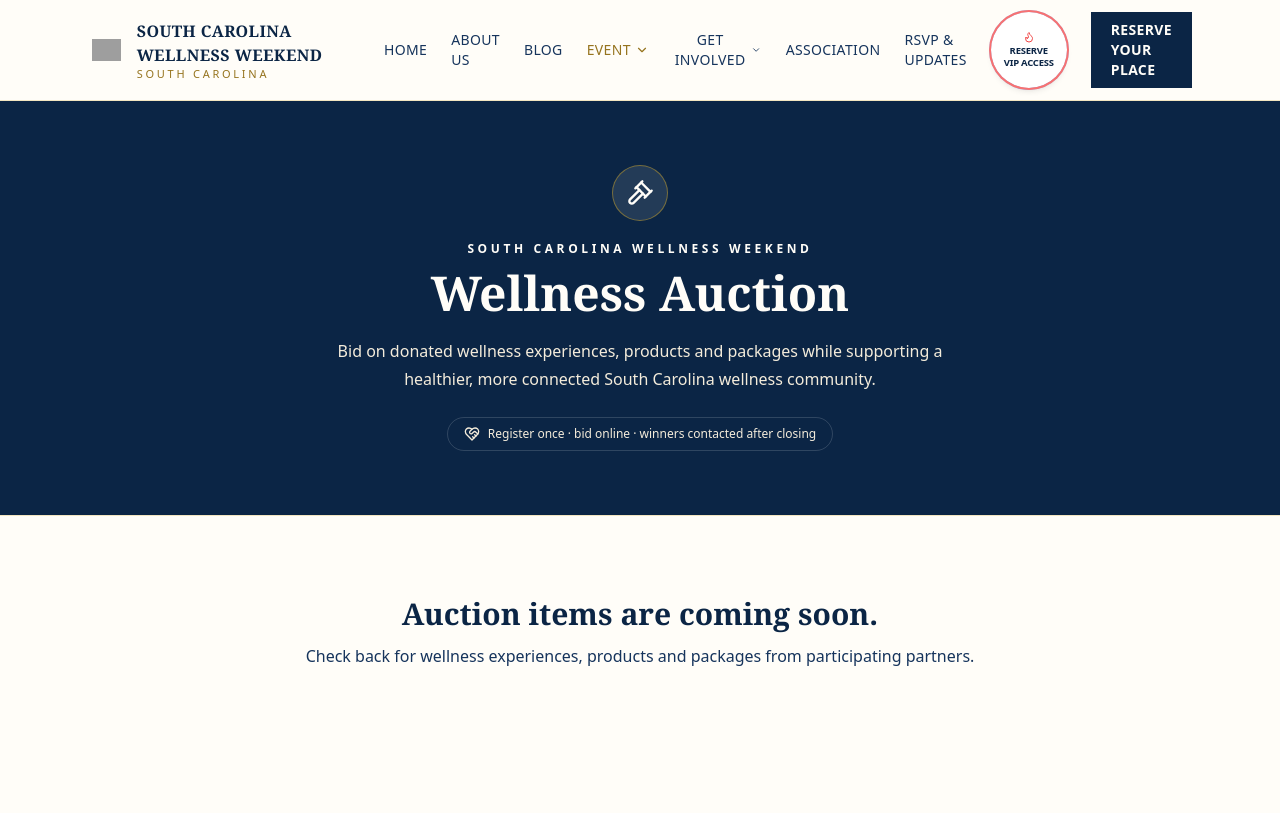
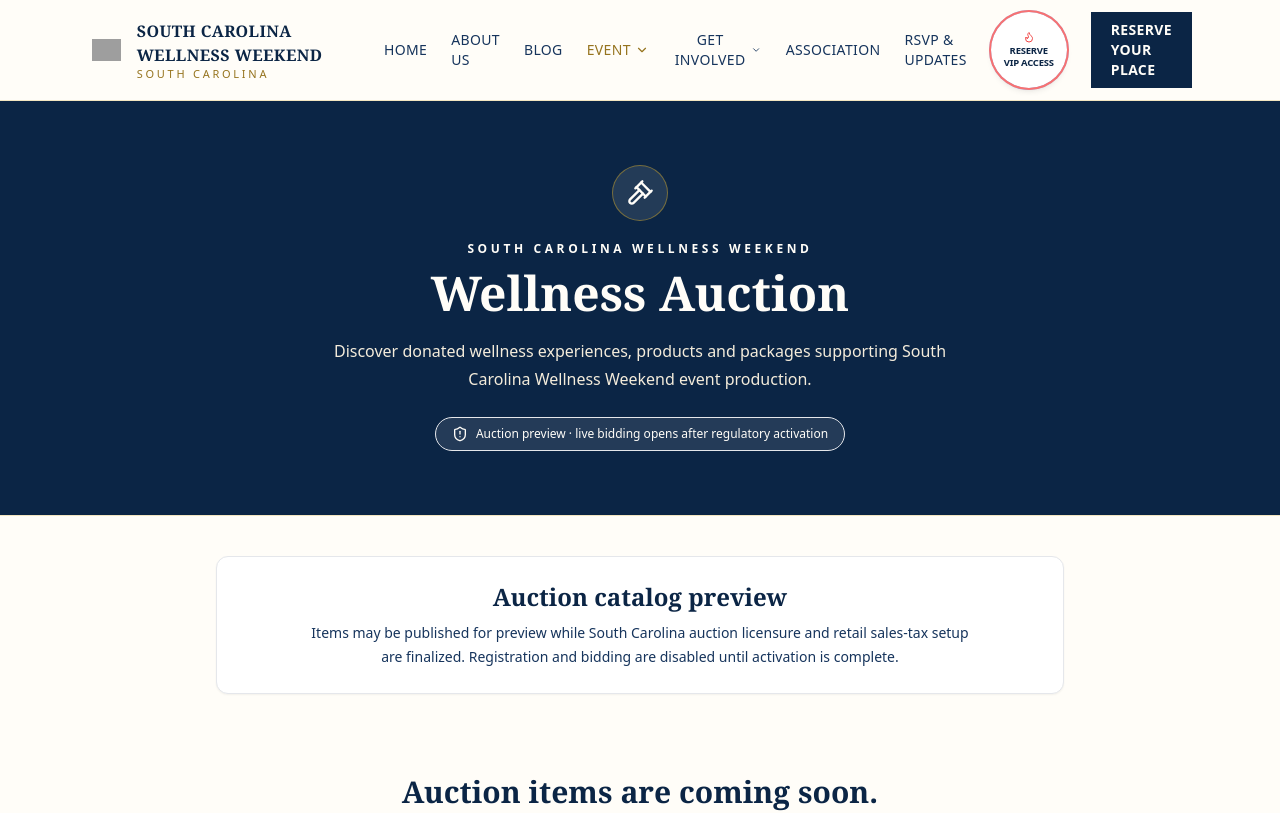
Before and after one commit to christopher776/world-wellness-weekend-sc, a Next.js app: page /auction in a window 1280 px wide. Shown: the top 813 px of the page. Built offline with nearby package versions, Linux system fonts and the light colour scheme; grey boxes are pictures that could not be loaded.

Commit message:
Show auction preview while compliance activation is pending

```diff
--- a/app/auction/page.tsx
+++ b/app/auction/page.tsx
@@ -1,5 +1,5 @@
 import type { Metadata } from "next";
-import { Gavel, HeartHandshake } from "lucide-react";
+import { Gavel, HeartHandshake, ShieldAlert } from "lucide-react";
 import { AuctionExperience } from "@/components/auction-experience";
 import {
   bidCountForItem,
@@ -14,10 +14,11 @@ export const dynamic = "force-dynamic";
 export const metadata: Metadata = {
   title: "Wellness Weekend Auction | South Carolina Wellness Weekend",
   description:
-    "Bid on wellness experiences, products and packages supporting South Carolina Wellness Weekend and the statewide wellness community.",
+    "Preview wellness experiences, products and packages supporting South Carolina Wellness Weekend.",
 };
 
 export default async function AuctionPage() {
+  const biddingEnabled = process.env.AUCTION_BIDDING_ENABLED === "true";
   const [items, bids] = await Promise.all([
     fetchAuctionItems({ publishedOnly: true, revalidate: 0 }),
     fetchAuctionBids(0),
@@ -40,23 +41,60 @@ export default async function AuctionPage() {
           <p className="mt-5 text-xs font-bold uppercase tracking-[0.3em] text-gold-300">South Carolina Wellness Weekend</p>
           <h1 className="mt-3 font-serif text-4xl font-bold md:text-5xl">Wellness Auction</h1>
           <p className="mx-auto mt-5 max-w-2xl text-base leading-7 text-cream-200">
-            Bid on donated wellness experiences, products and packages while supporting a healthier, more connected South Carolina wellness community.
+            Discover donated wellness experiences, products and packages supporting South Carolina Wellness Weekend event production.
           </p>
-          <div className="mt-6 inline-flex items-center gap-2 rounded-full border border-white/15 px-4 py-2 text-xs text-cream-200">
-            <HeartHandshake className="h-4 w-4 text-gold-300" /> Register once · bid online · winners contacted after closing
-          </div>
+          {biddingEnabled ? (
+            <div className="mt-6 inline-flex items-center gap-2 rounded-full border border-white/15 px-4 py-2 text-xs text-cream-200">
+              <HeartHandshake className="h-4 w-4 text-gold-300" /> Register once · bid online · winners contacted after closing
+            </div>
+          ) : (
+            <div className="mt-6 inline-flex items-center gap-2 rounded-full border border-gold-300/40 bg-white/10 px-4 py-2 text-xs text-cream-100">
+              <ShieldAlert className="h-4 w-4 text-gold-300" /> Auction preview · live bidding opens after regulatory activation
+            </div>
+          )}
         </div>
       </section>
+
+      {!biddingEnabled && (
+        <section className="mx-auto max-w-4xl px-6 pt-10">
+          <div className="rounded-xl border border-gold-200 bg-white p-6 text-center shadow-sm">
+            <h2 className="font-serif text-2xl font-bold text-navy-800">Auction catalog preview</h2>
+            <p className="mx-auto mt-2 max-w-2xl text-sm leading-6 text-navy-600">
+              Items may be published for preview while South Carolina auction licensure and retail sales-tax setup are finalized. Registration and bidding are disabled until activation is complete.
+            </p>
+          </div>
+        </section>
+      )}
 
       {items.length === 0 ? (
         <section className="mx-auto max-w-3xl px-6 py-20 text-center">
           <h2 className="font-serif text-3xl font-bold text-navy-800">Auction items are coming soon.</h2>
           <p className="mt-3 text-navy-600">Check back for wellness experiences, products and packages from participating partners.</p>
         </section>
-      ) : (
+      ) : biddingEnabled ? (
         <div className="pt-10">
           <AuctionExperience items={items} initialStatus={initialStatus} />
         </div>
+      ) : (
+        <section className="mx-auto grid max-w-6xl gap-6 px-6 py-10 md:grid-cols-2 lg:grid-cols-3">
+          {items.map((item) => (
+            <article key={item.ID} className="overflow-hidden rounded-2xl border border-navy-100 bg-white shadow-sm">
+              {item.PhotoURL ? (
+                // eslint-disable-next-line @next/next/no-img-element
+                <img src={item.PhotoURL} alt={item.Title} className="h-56 w-full object-cover" />
+              ) : (
+                <div className="flex h-56 items-center justify-center bg-cream-200 text-gold-600"><Gavel className="h-10 w-10" /></div>
+              )}
+              <div className="p-6">
+                <h3 className="font-serif text-2xl font-bold text-navy-800">{item.Title}</h3>
+                {item.DonorName && <p className="mt-1 text-xs font-semibold uppercase tracking-wide text-navy-400">Donated by {item.DonorName}</p>}
+                {item.Description && <p className="mt-4 whitespace-pre-line text-sm leading-6 text-navy-600">{item.Description}</p>}
+                {item.RetailValue && <p className="mt-4 text-sm font-semibold text-navy-700">Retail value: ${Number(item.RetailValue).toLocaleString()}</p>}
+                <p className="mt-5 rounded-md bg-cream-100 px-4 py-3 text-center text-sm font-semibold text-navy-700">Preview only · bidding not yet open</p>
+              </div>
+            </article>
+          ))}
+        </section>
       )}
     </main>
   );
```
